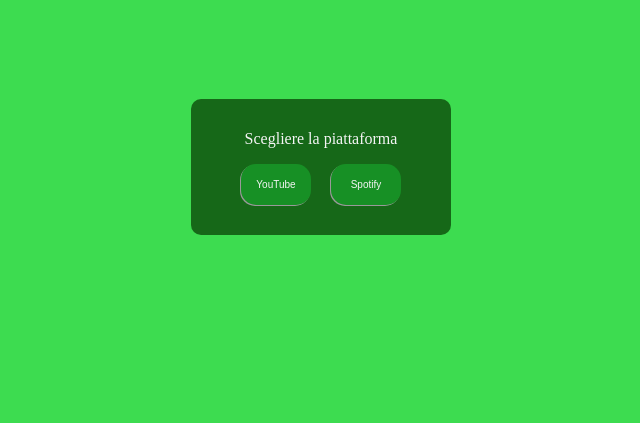
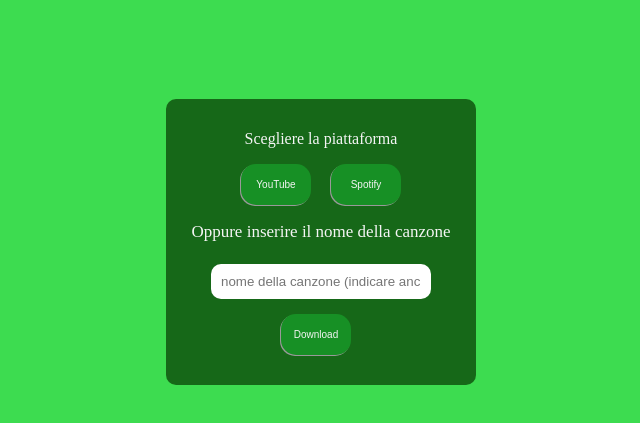
Before and after one commit to FrancescoUmberto/SITO_SERVER_YTSP_DOWN, a website: page public/index.html in a window 1280 px wide. Shown: the part 69-492 px from the top of the page, without its empty margins (327-967 px from the left). Drawn offline with Linux system fonts and the light colour scheme.

Commit message:
first commit

```diff
--- a/public/css/mainPage.css
+++ b/public/css/mainPage.css
@@ -26,7 +26,7 @@
     padding: 30px;
     padding-top: 15px;
     display: flex;
-    width: 200px;
+    width: 250px;
     align-items: center;
     justify-content: start;
     flex-direction: column;
@@ -35,7 +35,7 @@
 .text-platform{
     color: whitesmoke;
 }
-.buttonChoice{
+.buttonChoice, .buttonDownloadSongName{
     display: flex;
     justify-content: center;
     font-size: 10px;
@@ -50,6 +50,47 @@
     border-radius: 15px;
     box-shadow: -1px 1px #999;
 }
+.titleForm{
+    font-size: 17px;
+    color: whitesmoke;
+}
+.form{
+    display: flex;
+    align-items: center;
+    justify-content: center;
+    flex-direction: column;
+}
+.formNameSong{
+    display: flex;
+    justify-content: center;
+}
+.inputSongNameDiv{
+    display: flex;
+    justify-content: center;
+    align-items: center;
+    flex-direction: column;
+    border-radius: 7px;
+    border: none;
+    width: 250px;
+    padding: 5px;
+    font-size: 16px;
+}
+.downloadButtonSongName{
+    display: flex;
+    justify-content: center;
+    align-items: center;
+    gap: 5px;
+    width: 250px;
+    margin-top: 10px;
+}
+.inputSongName{
+    display: flex;
+    justify-content: center;
+    width: 200px;
+    padding: 10px;
+    border-radius: 10px;
+    border: none;
+}
 .buttons{
     display: flex;
     gap: 20px;
--- a/public/index.html
+++ b/public/index.html
@@ -18,6 +18,21 @@
                 <a href="youtubeDown.html"><button class="buttonChoice">YouTube</button></a>
                 <a href="spotifyDown.html"><button class="buttonChoice">Spotify</button></a>
             </div>
+            <div class="formSongName">
+                <div class="formNameSong">
+                    <p class="titleForm">Oppure inserire il nome della canzone</p>
+                </div>
+                <form method="post" action="/downloadBySongName">
+                    <div class="inputSongNameDiv">
+                        <input type="text" name="songName" class="inputSongName"
+                            placeholder="nome della canzone (indicare anche l'artista)" required>
+                    </div>
+                    <div class="downloadButtonSongName">
+                        <button class="buttonDownloadSongName" type="submit" id="download"
+                            onclick="download()">Download</button>
+                    </div>
+                </form>
+            </div>
         </div>
     </div>
 </body>
```
Also changed, not shown: public/spotifyDown.html (line endings or trailing spaces).
